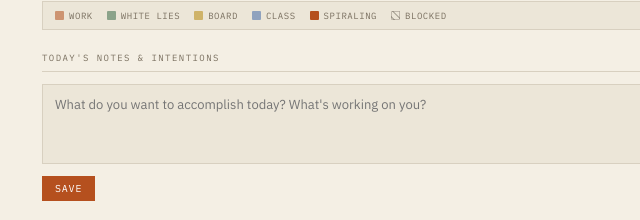
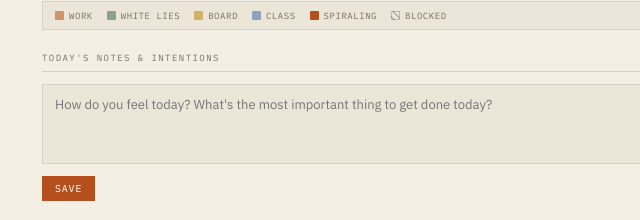
Before and after one commit to chipbrantley/cb-dashboard, a website: page index.html in a window 1280 px wide. Shown: the part 691-911 px from the top of the page, 0-640 px from the left. Drawn offline with nearby package versions, Linux system fonts and the light colour scheme; a web font is replaced by a local one.

Commit message:
Update textarea placeholder text for notes

```diff
--- a/index.html
+++ b/index.html
@@ -264,7 +264,7 @@ body{font-family:'IBM Plex Sans',sans-serif;background:var(--paper);color:var(--
 
   <!-- NOTES — full width -->
   <div class="slabel">Today's Notes & Intentions</div>
-  <textarea class="notes-area" id="notes" placeholder="What do you want to accomplish today? What's working on you?" style="margin-bottom:8px;"></textarea>
+  <textarea class="notes-area" id="notes" placeholder="How do you feel today? What's the most important thing to get done today?" style="margin-bottom:8px;"></textarea>
   <div style="display:flex;gap:8px;align-items:center;margin-bottom:22px;">
     <button class="btn btn-pri" onclick="saveNotes()">Save</button>
     <span id="saved-msg" style="font-family:'IBM Plex Mono',monospace;font-size:10px;color:var(--muted);display:none;">Saved ✓</span>
```
